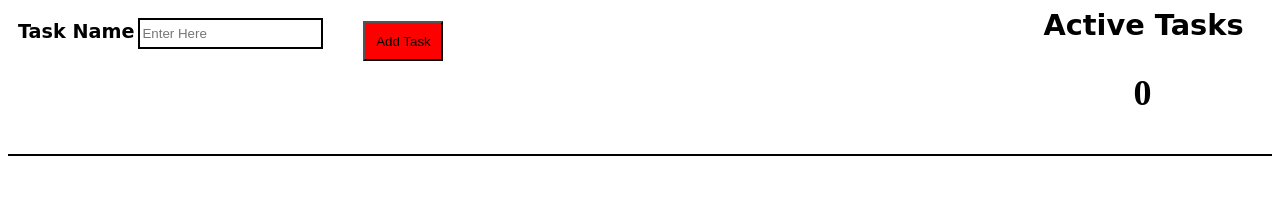
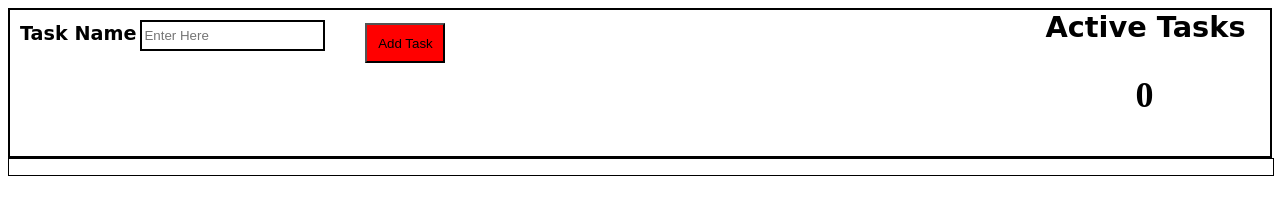
Before and after one commit to amrutaBanait/Todo_App, a plain HTML site: page index.html in a window 1280 px wide. Drawn offline with Linux system fonts and the light colour scheme.

Commit message:
Updated css

```diff
--- a/style.css
+++ b/style.css
@@ -1,10 +1,11 @@
 form{
     display: flex;
-    border-bottom: 2px solid black;
+    border: 2px solid black;
     padding-bottom: 10px;
 }
 #div1{
     margin: 10px;
+
 }
 button{
     margin-left: 30px;
@@ -37,3 +38,9 @@ h1{
 #id4{
     margin-left: 90px;
 }
+
+#todo_list{
+    width:100%;
+
+    border:1px solid black;
+}
```
